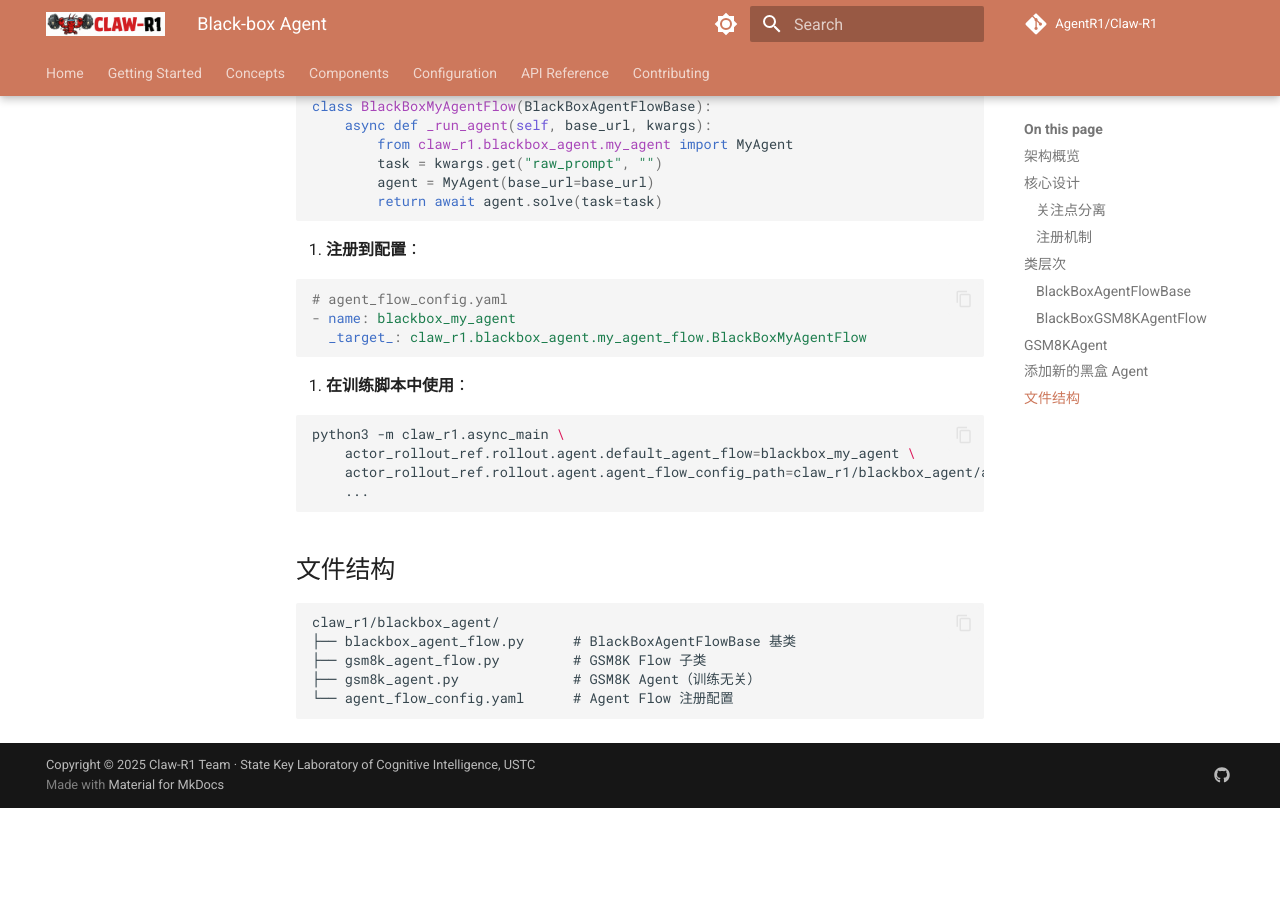
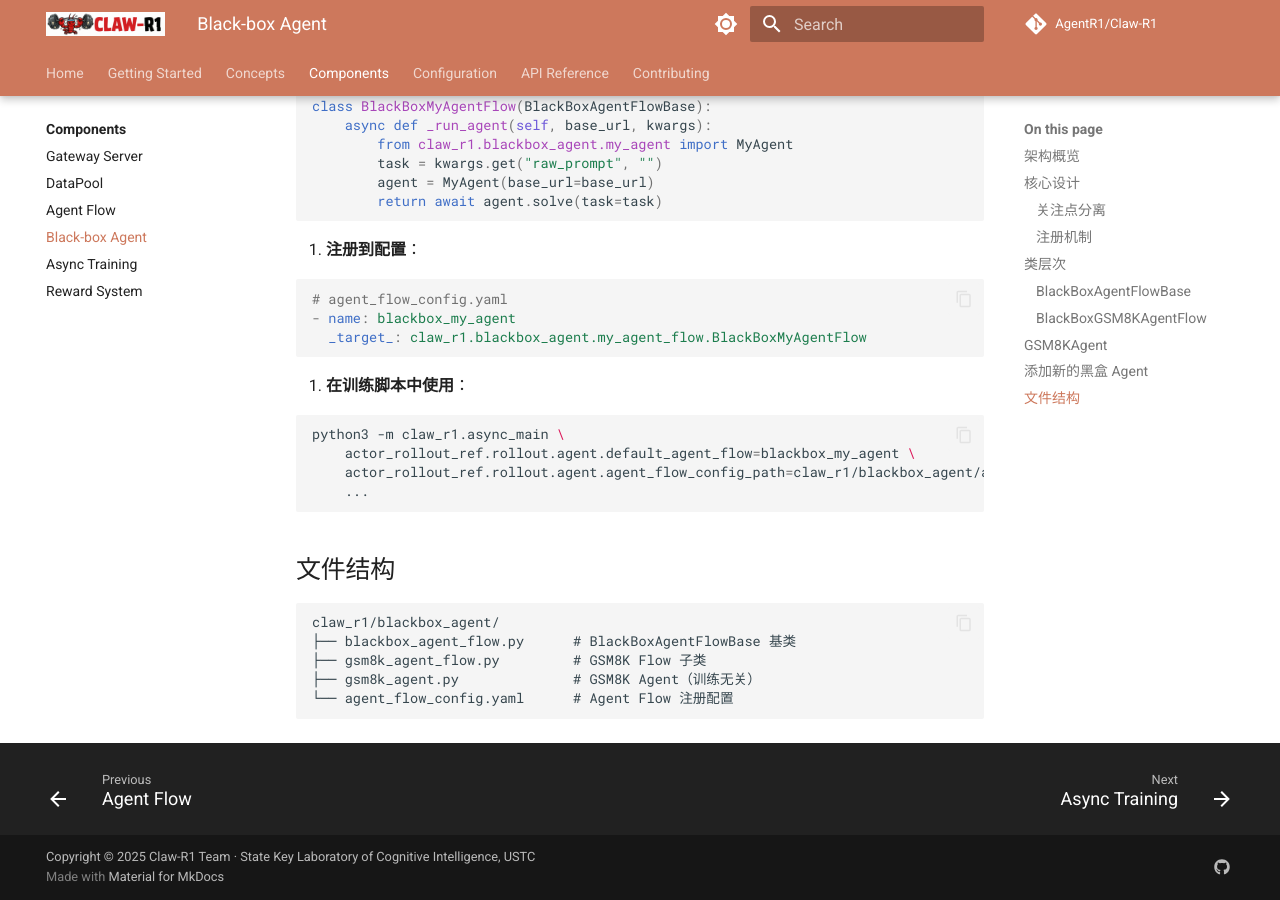
Before and after one commit to AgentR1/Claw-R1, an MkDocs documentation site: the page built from docs/components/blackbox-agent.md, in a window 1280 px wide and 900 px high, scrolled down 3390 px. Built offline with MkDocs 1.6.1 and Material for MkDocs 9.7.7, drawn with Linux system fonts in a browser that asks for light colours; comment, search, counter and statistics services are not loaded; before the commit the page ends 4198 px from its top, so only the background shows below that.

```diff
--- a/mkdocs.yml
+++ b/mkdocs.yml
@@ -118,6 +118,7 @@
     - Gateway Server: components/gateway.md
     - DataPool: components/datapool.md
     - Agent Flow: components/agent-flow.md
+    - Black-box Agent: components/blackbox-agent.md
     - Async Training: components/async-training.md
     - Reward System: components/reward-system.md
   - Configuration:
```
Also changed, not shown: 3 other files.
